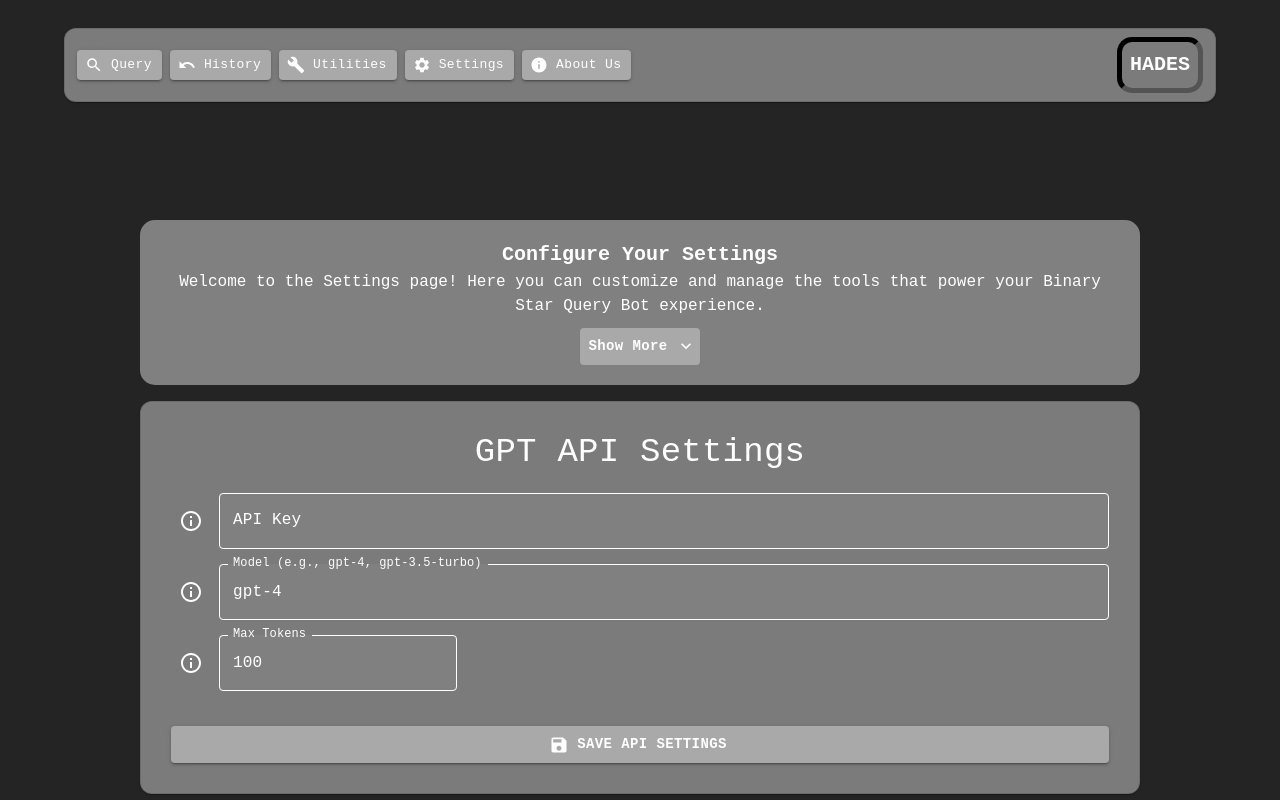
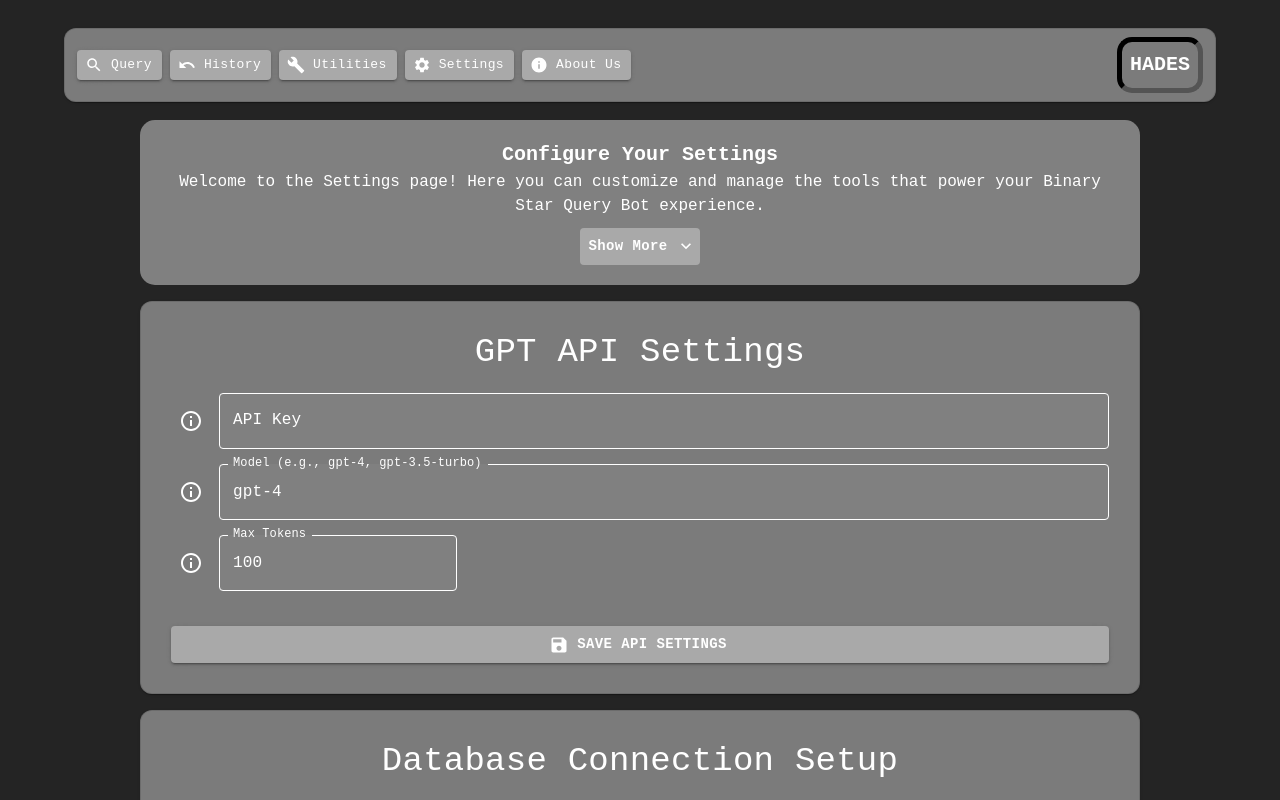
Before and after one commit to Anorris98/Hebse-Database, a React (Vite) app in the folder senior-design/: page /Settings in a window 1280 px wide. Shown: the top 800 px of the page. Built offline with nearby package versions, Linux system fonts and the light colour scheme.

Commit message:
Fixed the upper margin of the welcome text boxes on the Query and Settings Page. Simply reduced the marginTop from 200px to 100px.

```diff
--- a/senior-design/src/components/QueryWelcomeText/query-welcome-text.tsx
+++ b/senior-design/src/components/QueryWelcomeText/query-welcome-text.tsx
@@ -10,7 +10,7 @@ export const QueryWelcomeText = () => {
               width: "100%",
               fontFamily: "monospace",
               padding: "20px",
-              marginTop:"200px",
+              marginTop:"100px",
               textAlign: "center",
           }}
       >
--- a/senior-design/src/components/Settings/SettingsWelcomeText/SettingsWelcomeText.tsx
+++ b/senior-design/src/components/Settings/SettingsWelcomeText/SettingsWelcomeText.tsx
@@ -15,7 +15,7 @@ export const SettingsWelcomeText = () => {
         width: "100%",
         fontFamily: "monospace",
         padding: "20px",
-        marginTop: "200px",
+        marginTop: "100px",
         textAlign: "center",
         color: "white",
       }}
```
